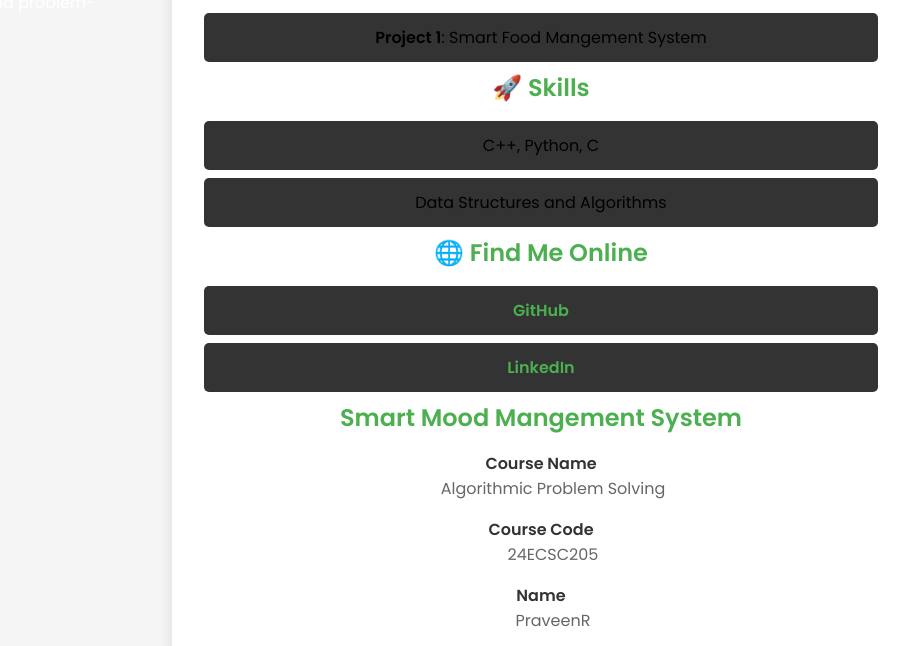
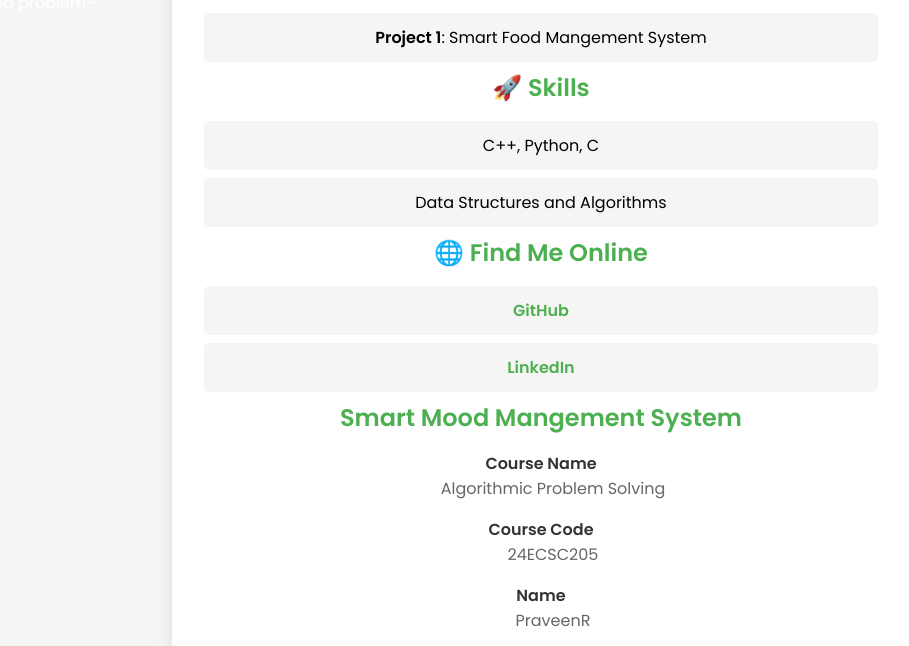
Before and after one commit to Praveenramatirth/smart-food-management-system.github.io, a plain HTML site: page index.html in a window 1280 px wide. Shown: the part 126-772 px from the top of the page, without its empty margins (350-1259 px from the left). Drawn offline with Linux system fonts and the light colour scheme.

Commit message:
Update style.css
Signed-off-by: Praveenramatirth <ramatirthpraveen@gmail.com>

```diff
--- a/style.css
+++ b/style.css
@@ -60,7 +60,7 @@ ul {
 }
 
 ul li {
-    background-color: #333333;
+    background-color: #f5f5f5;
     margin-bottom: 0.5rem;
     padding: 0.75rem;
     border-radius: 5px;
```
